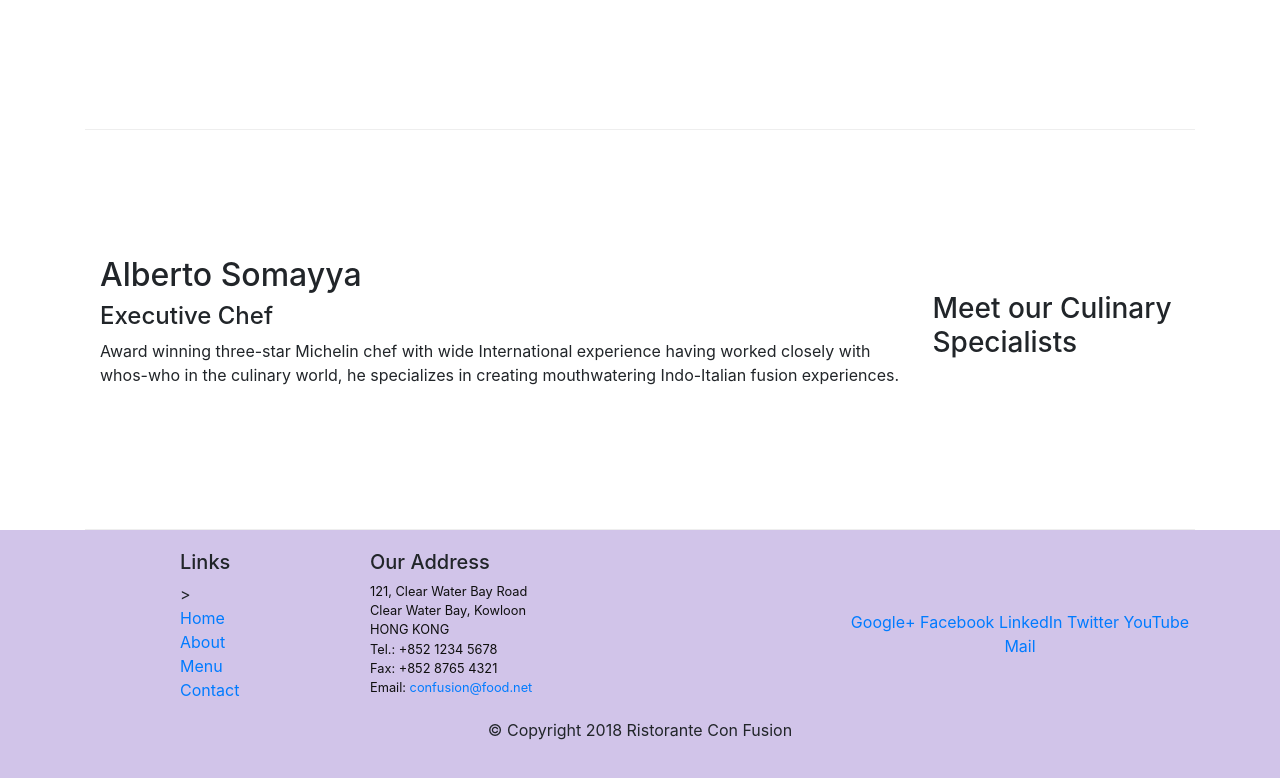
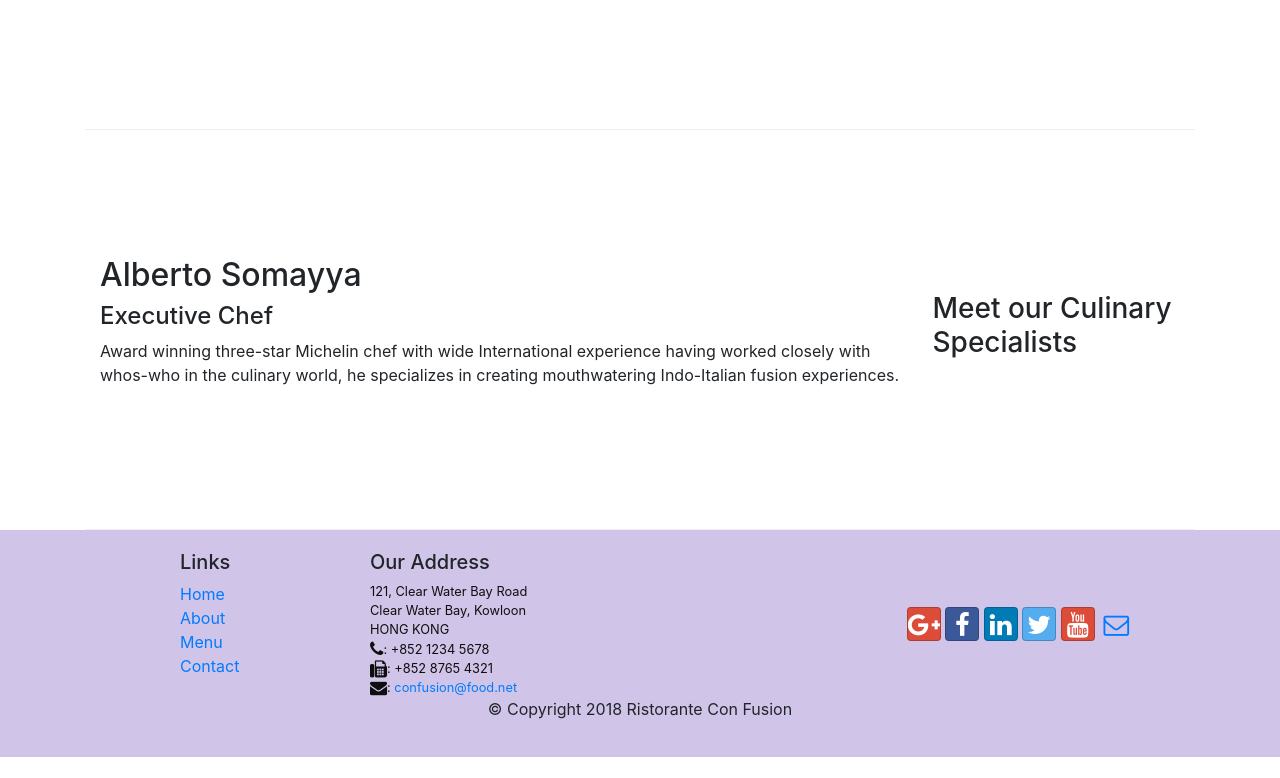
Before and after one commit to Toandvstkt/Excercise5, a website: page index.html in a window 1280 px wide. Shown: the part 1004-1782 px from the top of the page. After the commit the page ends 1761 px from the top, so only its background shows below. Drawn offline with nearby package versions, Linux system fonts and the light colour scheme.

Commit message:
Icon Fonts

```diff
--- a/index.html
+++ b/index.html
@@ -8,6 +8,8 @@
     <meta http-equiv="x-ua-compatible" content="ie=edge">
     <!-- Bootstrap CSS -->
     <link rel="stylesheet" href="node_modules/bootstrap/dist/css/bootstrap.min.css">
+    <link rel="stylesheet" href="node_modules/font-awesome/css/font-awesome.min.css">
+    <link rel="stylesheet" href="node_modules/bootstrap-social/bootstrap-social.css">
     <link href="css/style.css" rel="stylesheet">
     <title>Ristorante Con Fusion</title>
 </head>
@@ -18,10 +20,15 @@
             <a class="navbar-brand" href="#">Ristorante Con Fusion</a>
             <div class="collapse navbar-collapse" id="Navbar">
                 <ul class="navbar-nav mr-auto">
-                    <li class="nav-item active"><a class="nav-link" href="#">Home</a></li>
-                    <li class="nav-item"><a class="nav-link" href="./aboutus.html">About</a></li>
-                    <li class="nav-item"><a class="nav-link" href="#">Menu</a></li>
-                    <li class="nav-item"><a class="nav-link" href="#">Contact</a></li>
+                    <li class="nav-item active"><a class="nav-link" href="#"><span class="fa fa-home fa-lg"></span>
+                            Home</a></li>
+                    <li class="nav-item"><a class="nav-link" href="./aboutus.html"><span
+                                class="fa fa-info fa-lg"></span> About</a></li>
+                    <li class="nav-item"><a class="nav-link" href="#"><span class="fa fa-list fa-lg"></span> Menu</a>
+                    </li>
+                    <li class="nav-item"><a class="nav-link" href="#"><span class="fa fa-address-card fa-lg"></span>
+                            Contact</a></li>
+
                 </ul>
             </div>
             <button class="navbar-toggler" type="button" data-toggle="collapse" data-target="#Navbar">
@@ -37,7 +44,8 @@
             <div class="row row-header">
                 <div class="col-12 col-sm-6">
                     <h1>Ristorante con Fusion</h1>
-                    <p>We take inspiration from the World's best cuisines, and create a unique fusion experience. Our lipsmacking creations will tickle your culinary senses!</p>
+                    <p>We take inspiration from the World's best cuisines, and create a unique fusion experience. Our
+                        lipsmacking creations will tickle your culinary senses!</p>
                 </div>
                 <div class="col-12 col-sm">
                 </div>
@@ -52,7 +60,8 @@
             </div>
             <div div class="col col-sm order-sm-first col-md">
                 <h2>Uthappizza</h2>
-                <p>A unique combination of Indian Uthappam (pancake) and Italian pizza, topped with Cerignola olives, ripe vine cherry tomatoes, Vidalia onion, Guntur chillies and Buffalo Paneer.</p>
+                <p>A unique combination of Indian Uthappam (pancake) and Italian pizza, topped with Cerignola olives,
+                    ripe vine cherry tomatoes, Vidalia onion, Guntur chillies and Buffalo Paneer.</p>
             </div>
         </div>
 
@@ -63,7 +72,9 @@
             </div>
             <div class="col col-sm col-md">
                 <h2>Weekend Grand Buffet</h2>
-                <p>Featuring mouthwatering combinations with a choice of five different salads, six enticing appetizers, six main entrees and five choicest desserts. Free flowing bubbly and soft drinks. All for just $19.99 per person </p>
+                <p>Featuring mouthwatering combinations with a choice of five different salads, six enticing appetizers,
+                    six main entrees and five choicest desserts. Free flowing bubbly and soft drinks. All for just
+                    $19.99 per person </p>
             </div>
         </div>
 
@@ -74,7 +85,9 @@
             <div div class="col col-sm order-sm-first col-md">
                 <h2>Alberto Somayya</h2>
                 <h4>Executive Chef</h4>
-                <p>Award winning three-star Michelin chef with wide International experience having worked closely with whos-who in the culinary world, he specializes in creating mouthwatering Indo-Italian fusion experiences. </p>
+                <p>Award winning three-star Michelin chef with wide International experience having worked closely with
+                    whos-who in the culinary world, he specializes in creating mouthwatering Indo-Italian fusion
+                    experiences. </p>
             </div>
         </div>
     </div>
@@ -84,7 +97,7 @@
             <div class="row">
                 <div class="col-4 offset-1 col-sm-2">
                     <h5>Links</h5>
-                    <ul class="list-unstyled"> >
+                    <ul class="list-unstyled">
                         <li><a href="#">Home</a></li>
                         <li><a href="#">About</a></li>
                         <li><a href="#">Menu</a></li>
@@ -97,19 +110,30 @@
                         121, Clear Water Bay Road<br>
                         Clear Water Bay, Kowloon<br>
                         HONG KONG<br>
-		              Tel.: +852 1234 5678<br>
-		              Fax: +852 8765 4321<br>
-		              Email: <a href="mailto:confusion@food.net">confusion@food.net</a>
+                        <i class="fa fa-phone fa-lg"></i>: +852 1234 5678<br>
+                        <i class="fa fa-fax fa-lg"></i>: +852 8765 4321<br>
+
+                        <i class="fa fa-envelope fa-lg"></i>:
+                        <a href="mailto:confusion@food.net">confusion@food.net</a>
+
                     </address>
                 </div>
                 <div class="col-12 col-sm-4 align-self-center">
                     <div class="text-center">
-                        <a href="http://google.com/+">Google+</a>
-                        <a href="http://www.facebook.com/profile.php?id=">Facebook</a>
-                        <a href="http://www.linkedin.com/in/">LinkedIn</a>
-                        <a href="http://twitter.com/">Twitter</a>
-                        <a href="http://youtube.com/">YouTube</a>
-                        <a href="mailto:">Mail</a>
+                        <div class="text-center">
+                            <a class="btn btn-social-icon btn-google" href="http://google.com/+"><i
+                                    class="fa fa-google-plus"></i></a>
+                            <a class="btn btn-social-icon btn-facebook"
+                                href="http://www.facebook.com/profile.php?id="><i class="fa fa-facebook"></i></a>
+                            <a class="btn btn-social-icon btn-linkedin" href="http://www.linkedin.com/in/"><i
+                                    class="fa fa-linkedin"></i></a>
+                            <a class="btn btn-social-icon btn-twitter" href="http://twitter.com/"><i
+                                    class="fa fa-twitter"></i></a>
+                            <a class="btn btn-social-icon btn-google" href="http://youtube.com/"><i
+                                    class="fa fa-youtube"></i></a>
+                            <a class="btn btn-social-icon" href="mailto:"><i class="fa fa-envelope-o"></i></a>
+                        </div>
+
                     </div>
                 </div>
             </div>
--- a/package.json
+++ b/package.json
@@ -15,6 +15,8 @@
   },
   "dependencies": {
     "bootstrap": "^4.0.0",
+    "bootstrap-social": "^5.1.1",
+    "font-awesome": "^4.7.0",
     "jquery": "^3.3.1",
     "popper.js": "^1.12.9"
   }
```
Also changed, not shown: aboutus.html (+58 -21 lines), 1 other file. Lines whose indentation alone changed are shown as unchanged.
